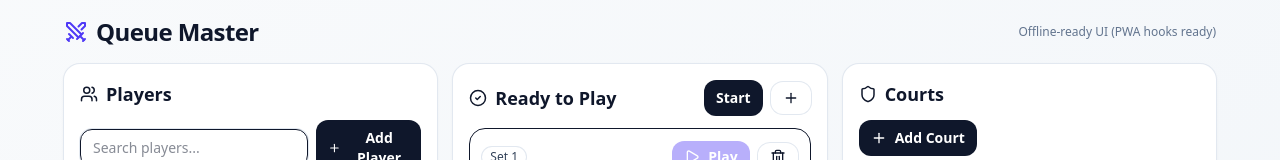
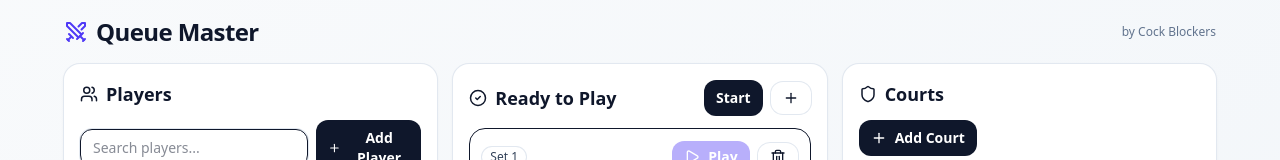
Before and after one commit to Aploi/queue-master, a React (Vite) app: page / in a window 1280 px wide. Shown: the top 160 px of the page. Built offline with nearby package versions, Linux system fonts and the light colour scheme.

Commit message:
ui updates

```diff
--- a/index.html
+++ b/index.html
@@ -1,7 +1,7 @@
 <!doctype html>
 <html lang="en">
   <head>
-    <meta name="theme-color" content="#0ea5e9" />
+    <meta name="theme-color" content="#7A28FF" />
     <link rel="apple-touch-icon" href="/apple-touch-icon.png" />
     <meta name="viewport" content="width=device-width, initial-scale=1.0" />
     <meta name="apple-mobile-web-app-capable" content="yes" />
--- a/src/App.tsx
+++ b/src/App.tsx
@@ -386,7 +386,8 @@ export default function QueueMasterApp() {
           <Swords className="text-indigo-600" />
           <h1 className="text-2xl font-extrabold tracking-tight">Queue Master</h1>
         </div>
-        <div className="text-xs text-slate-500">Offline-ready UI (PWA hooks ready)</div>
+        {/* <div className="text-xs text-slate-500">Offline-ready UI (PWA hooks ready)</div> */}
+        <div className="text-xs text-slate-500">by Cock Blockers</div>
       </div>
 
       <div className="mx-auto grid max-w-6xl grid-cols-1 gap-4 md:grid-cols-3">
```
